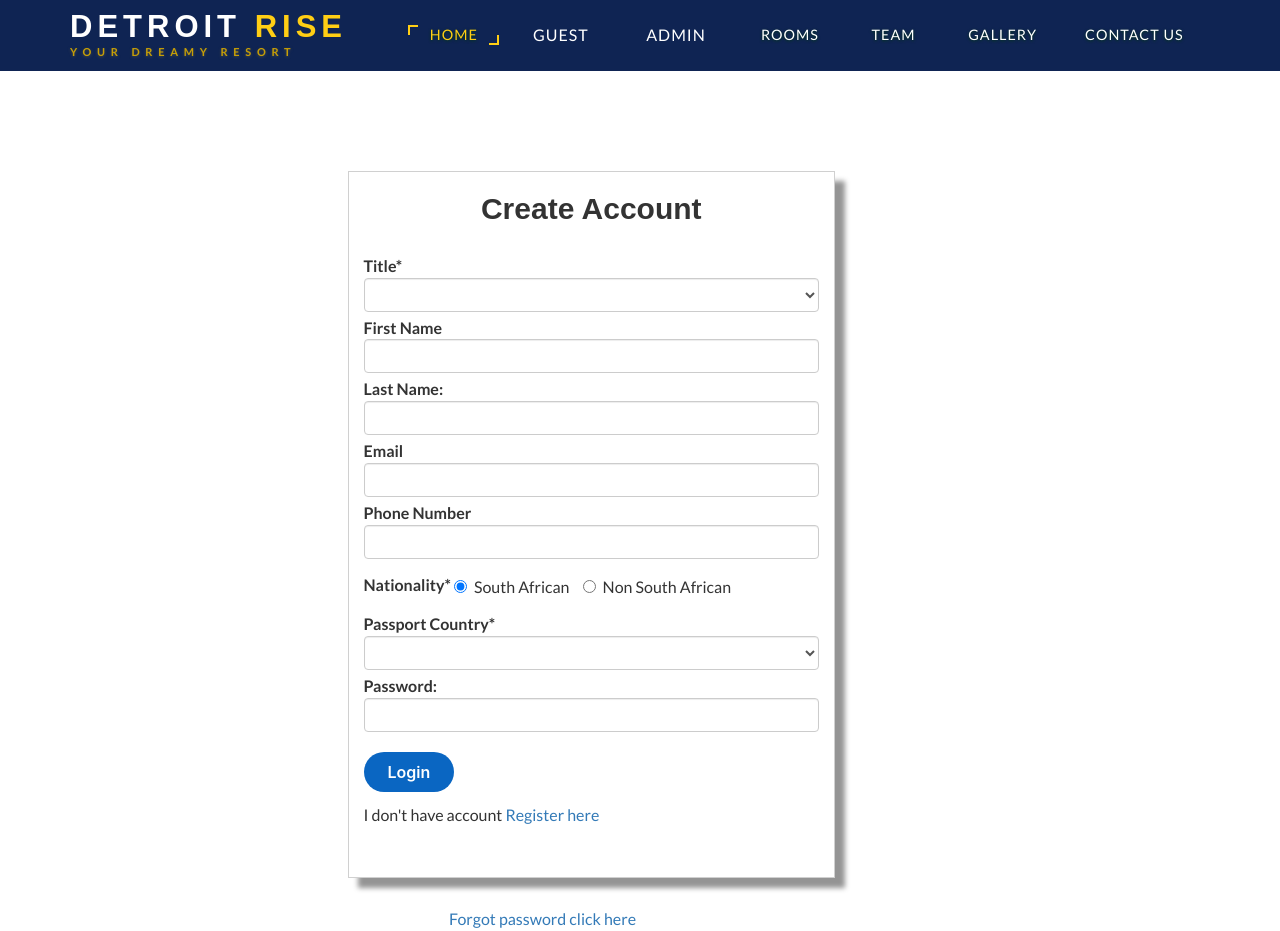
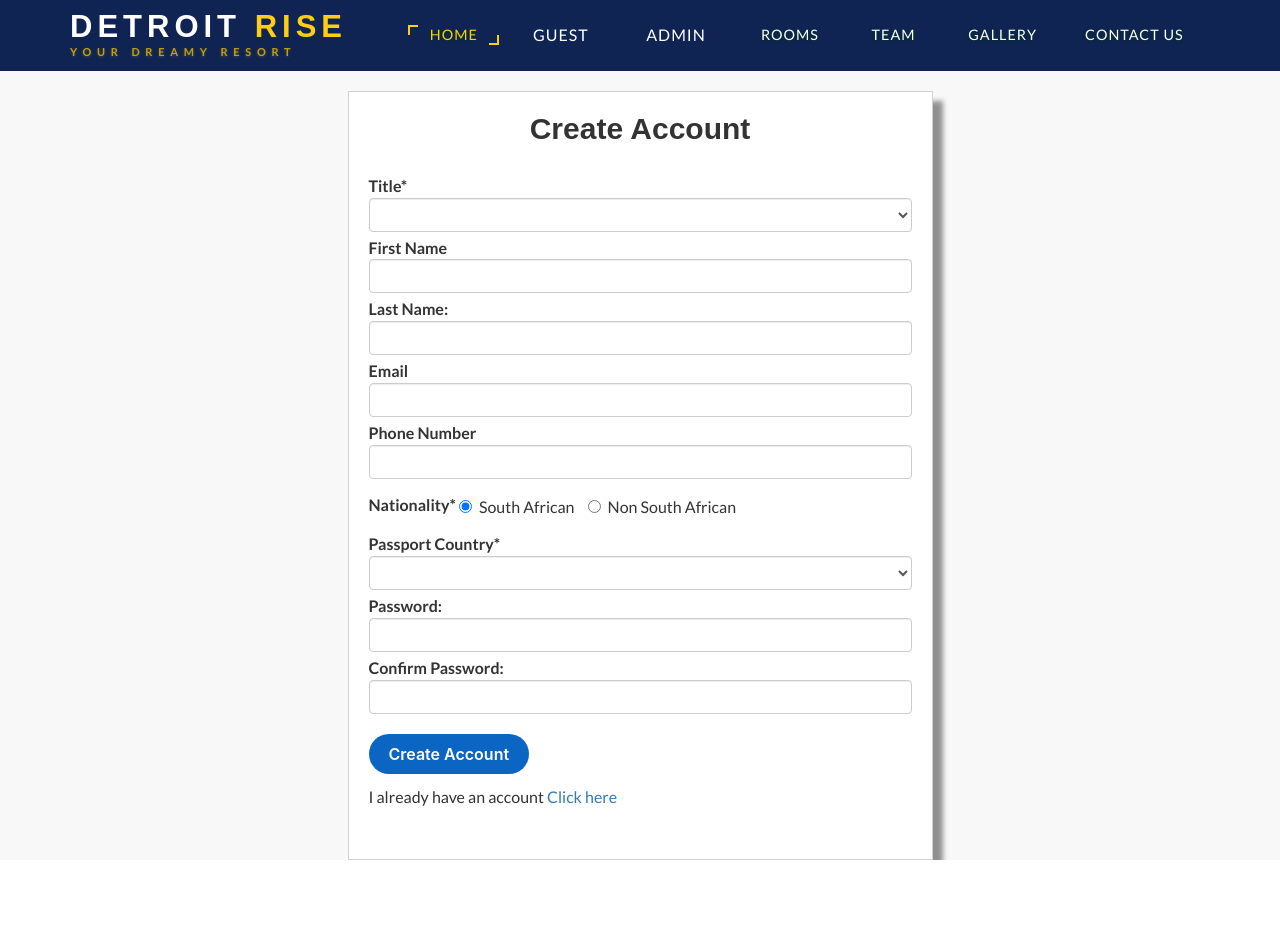
Before and after one commit to 218065477/hotel-project, a PHP site: page /guest/account.php in a window 1280 px wide. After the commit the page ends 860 px from the top, so only its background shows below. Run offline with PHP 8.4, Linux system fonts and the light colour scheme; some web fonts are replaced.

Commit message:
Complete log and sign up forms

```diff
--- a/Website/guest/account.php
+++ b/Website/guest/account.php
@@ -1,3 +1,6 @@
+<?php
+        include("../includes/header.php");
+    ?>
 <!DOCTYPE html>
 <html lang="en">
 <head>
@@ -7,14 +10,12 @@
     <link rel="stylesheet" href="css/style.css">
 </head>
 <body>
-    <?php
-        include("../includes/header.php");
-    ?>
+
 
 
 <div class="container">
   <div class="row">
-    <div class="wrap-login col-md-5 col-md-offset-3">
+    <div class="wrap-register col-md-6 col-md-offset-3">
       <h2 class="text-center" style="margin-bottom: 30px;">Create Account</h2>
     <form action="/action_page.php">
   <div class="form-group">
@@ -45,7 +46,7 @@
   </div>
   <div class="form-group">
     <label>Phone Number</label>
-    <input type="text" name="pnumber" class="form-control" autocomplete="off">
+    <input type="text" name="phone" class="form-control" autocomplete="off">
   </div>
 
   <div class="form-group" style="margin-top: 15px;margin-bottom: 15px;">
@@ -78,19 +79,17 @@
     <label >Password:</label>
     <input type="password" name="pass" class="form-control" autocomplete="off">
   </div>
-    <input style="margin-top: 15px;" type="submit" class="button-18" value=" Login ">
-    <p style="margin-top: 12px;">I don't have account <a href="account.php">Register here</a></p>
+
+  <div class="form-group">
+    <label >Confirm Password:</label>
+    <input type="password" name="con_pass" class="form-control" autocomplete="off">
+  </div>
+    <input style="margin-top: 15px;" type="submit" class="button-18" value="Create Account">
+    <p style="margin-top: 12px;">I already have an account <a href="index.php">Click here</a></p>
 </form>
 
     </div>
   </div>
-      <div class="row">
-        <div class="col-md-4 col-md-offset-3">
-          <p class="text-center " style="margin-top: 30px;">
-              <a href="">Forgot password click here</a>
-        </p>
-        </div>
-      </div>
 </div>
 
 </body>
--- a/Website/guest/css/style.css
+++ b/Website/guest/css/style.css
@@ -3,7 +3,18 @@
 
 
 body{
-    background-color: f8f8f8;
+    background-color: #f8f8f8;
+}
+.wrap-register{
+    padding: 20px;
+    margin-top: 20px;
+    padding-bottom: 50px;
+    background-color: #fff;
+    border: solid 1px #d0d0d0;
+    -webkit-box-shadow: 10px 10px 5px 0px rgba(0,0,0,0.42);
+-moz-box-shadow: 10px 10px 5px 0px rgba(0,0,0,0.42);
+box-shadow: 10px 10px 5px 0px rgba(0,0,0,0.42);
+
 }
 
 .wrap-login{
--- a/Website/guest/index.php
+++ b/Website/guest/index.php
@@ -19,11 +19,11 @@
     <form action="/action_page.php">
   <div class="form-group">
     <label>Enter Username:</label>
-    <input type="text" name="uname" class="form-control" autocomplete="off">
+    <input type="text" name="uname" class="form-control" autocomplete="off" required>
   </div>
   <div class="form-group">
     <label >Password:</label>
-    <input type="password" name="pass" class="form-control" autocomplete="off">
+    <input type="password" name="pass" class="form-control" autocomplete="off" required>
   </div>
     <input style="margin-top: 15px;" type="submit" class="button-18" value=" Login ">
     <p style="margin-top: 12px;">I don't have account <a href="account.php">Register here</a></p>
```
